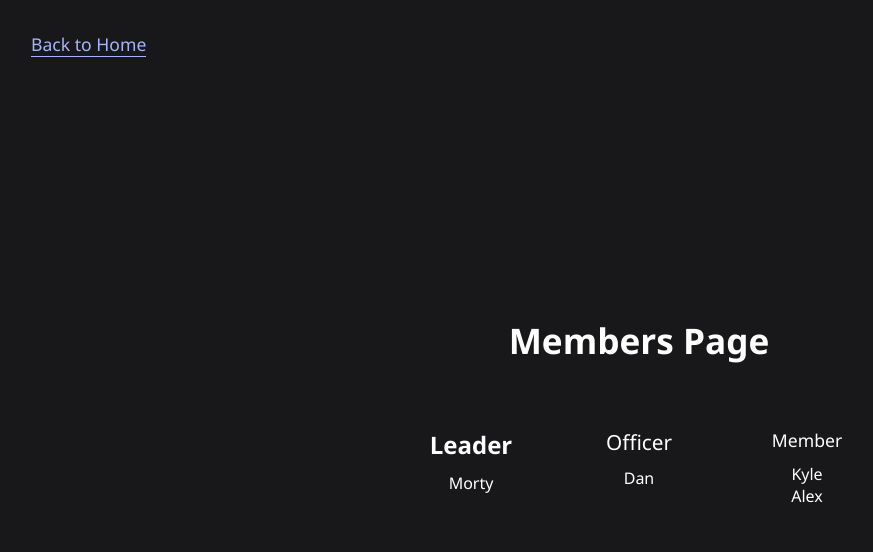
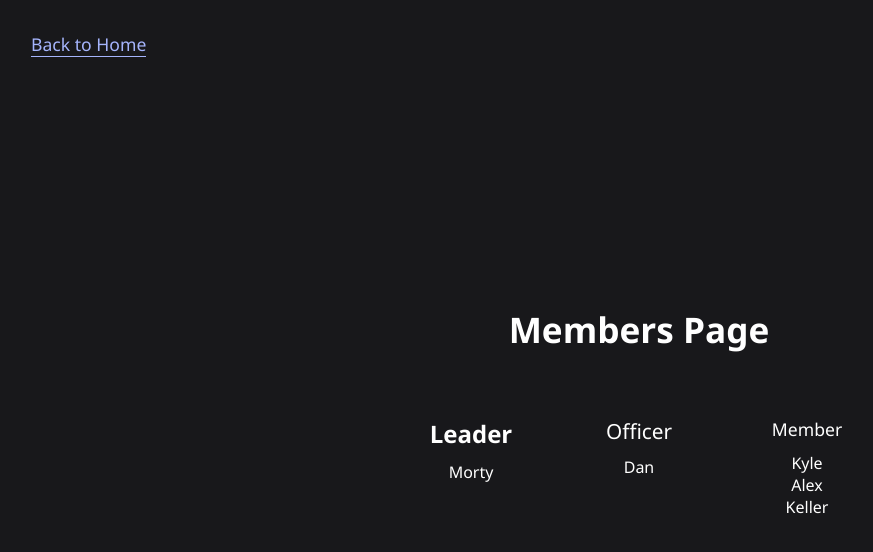
Before and after one commit to kdabke247/Obsidian-Crown, a plain HTML site: page members.html in a window 1280 px wide. Shown: the whole page, without its empty margins (1-874 px from the left). Drawn offline with Linux system fonts and the light colour scheme.

Commit message:
update1.11

```diff
--- a/members.html
+++ b/members.html
@@ -59,6 +59,7 @@
 				<h2 style="font-size: 1.1rem; font-weight: 400; margin: 0 0 0.7rem 0;">Member</h2>
 				<div>Kyle</div>
 				<div>Alex</div>
+				<div>Keller</div>
 			</div>
 		</div>
 	</div>
```
